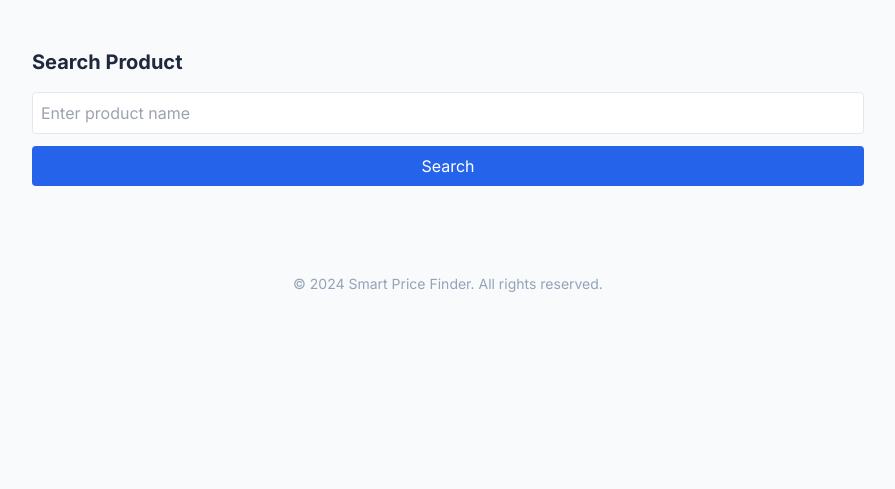
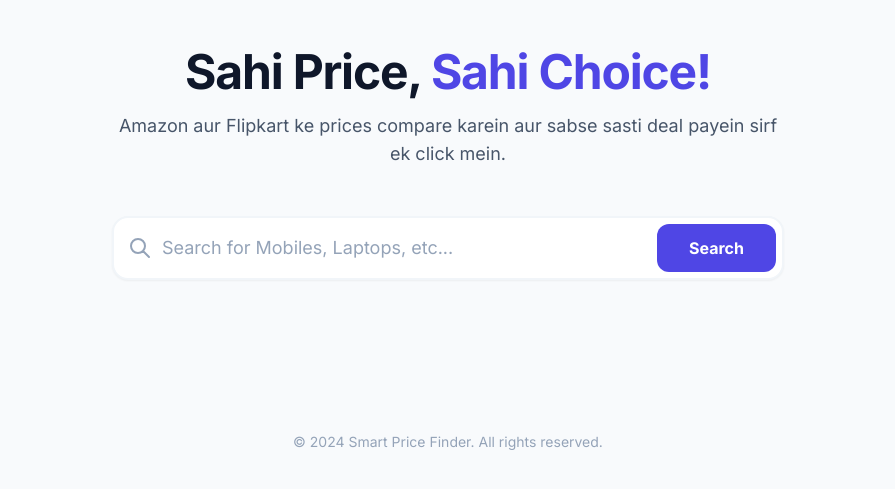
Before and after one commit to sano911/my-price-web, a Flask app: page / in a window 1280 px wide. Shown: the part 73-562 px from the top of the page, without its empty margins (192-1087 px from the left). Run offline with Flask 3, Linux system fonts and the light colour scheme; some libraries are stand-ins or nearby versions.

Commit message:
Update index.html

```diff
--- a/templates/index.html
+++ b/templates/index.html
@@ -1,35 +1,60 @@
 {% extends "base.html" %}
 {% block content %}
 
-<h1 class="text-xl font-bold mb-4">Search Product</h1>
+<div class="text-center mb-12">
+    <h1 class="text-4xl md:text-5xl font-extrabold text-slate-900 mb-4 tracking-tight">
+        Sahi Price, <span class="text-indigo-600">Sahi Choice!</span>
+    </h1>
+    <p class="text-lg text-slate-600 max-w-2xl mx-auto">
+        Amazon aur Flipkart ke prices compare karein aur sabse sasti deal payein sirf ek click mein.
+    </p>
+</div>
 
-<form method="POST" class="space-y-3">
+<div class="max-w-2xl mx-auto mb-16">
+    <form method="POST" class="relative group">
+        <div class="absolute inset-y-0 left-0 pl-4 flex items-center pointer-events-none">
+            <svg class="h-6 w-6 text-slate-400 group-focus-within:text-indigo-600 transition" fill="none" viewBox="0 0 24 24" stroke="currentColor">
+                <path stroke-linecap="round" stroke-linejoin="round" stroke-width="2" d="M21 21l-6-6m2-5a7 7 0 11-14 0 7 7 0 0114 0z" />
+            </svg>
+        </div>
         <input type="text" name="product" required
-class="w-full p-2 border rounded"
-placeholder="Enter product name">
+            class="block w-full pl-12 pr-32 py-4 bg-white border-2 border-slate-100 rounded-2xl leading-5 placeholder-slate-400 focus:outline-none focus:ring-4 focus:ring-indigo-100 focus:border-indigo-500 sm:text-lg transition-all shadow-sm"
+            placeholder="Search for Mobiles, Laptops, etc...">
 
         <button type="submit"
-class="bg-blue-600 text-white px-4 py-2 rounded w-full">
+            class="absolute right-2 top-2 bottom-2 bg-indigo-600 text-white px-8 rounded-xl font-bold hover:bg-indigo-700 hover:shadow-lg active:scale-95 transition-all">
             Search
         </button>
     </form>
+</div>
 
 {% if product_data %}
-<div class="mt-6 text-center">
-<h2 class="font-bold text-lg">{{ product_data.title }}</h2>
-<img src="{{ product_data.image }}" class="mx-auto my-3">
-<p class="font-semibold text-lg">{{ product_data.price }}</p>
+<div class="max-w-md mx-auto bg-white rounded-3xl shadow-2xl overflow-hidden border border-slate-100 animate-in slide-in-from-bottom duration-500">
+    <div class="bg-slate-50 p-8 flex justify-center">
+        <img src="{{ product_data.image }}" alt="Product" class="h-56 object-contain transform hover:scale-105 transition duration-300">
+    </div>
 
-<div class="flex justify-center gap-3 mt-3">
+    <div class="p-6">
+        <div class="mb-4 text-center">
+            <h2 class="text-2xl font-bold text-slate-800 line-clamp-2 leading-tight">{{ product_data.title }}</h2>
+            <div class="mt-2 inline-block px-4 py-1 bg-green-100 text-green-700 rounded-full font-bold text-lg">
+                {{ product_data.price }}
+            </div>
+        </div>
+
+        <div class="grid grid-cols-2 gap-4">
             <a href="{{ product_data.amazon_link }}" target="_blank"
-class="bg-orange-500 text-white px-4 py-2 rounded">
-Amazon
+               class="flex flex-col items-center justify-center p-3 border-2 border-orange-100 rounded-2xl hover:bg-orange-50 hover:border-orange-200 transition group">
+                <span class="text-xs text-slate-500 font-semibold mb-1 uppercase tracking-wider">Buy on</span>
+                <span class="text-orange-600 font-extrabold text-lg">Amazon</span>
             </a>
 
             <a href="{{ product_data.flipkart_link }}" target="_blank"
-class="bg-blue-500 text-white px-4 py-2 rounded">
-Flipkart
+               class="flex flex-col items-center justify-center p-3 border-2 border-blue-100 rounded-2xl hover:bg-blue-50 hover:border-blue-200 transition group">
+                <span class="text-xs text-slate-500 font-semibold mb-1 uppercase tracking-wider">Buy on</span>
+                <span class="text-blue-600 font-extrabold text-lg">Flipkart</span>
             </a>
+        </div>
     </div>
 </div>
 {% endif %}
```
Lines whose indentation alone changed are shown as unchanged.
